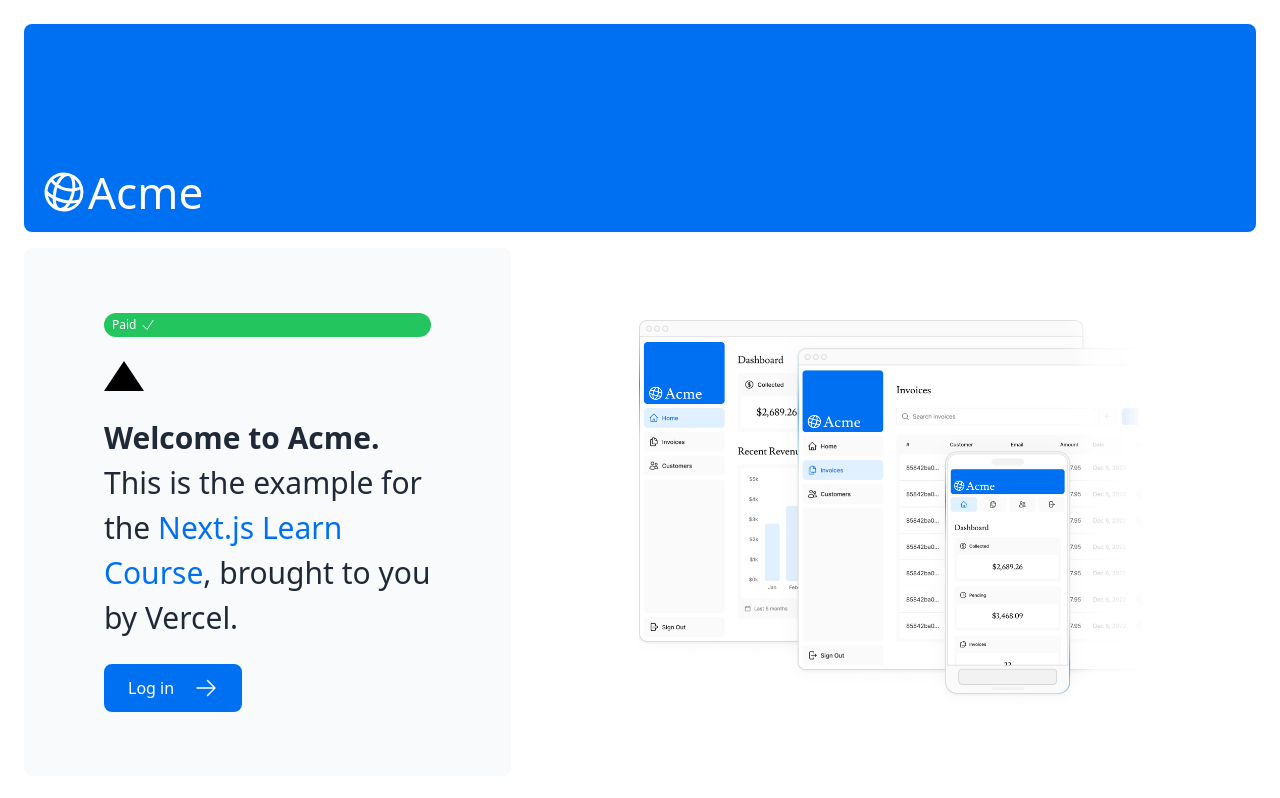
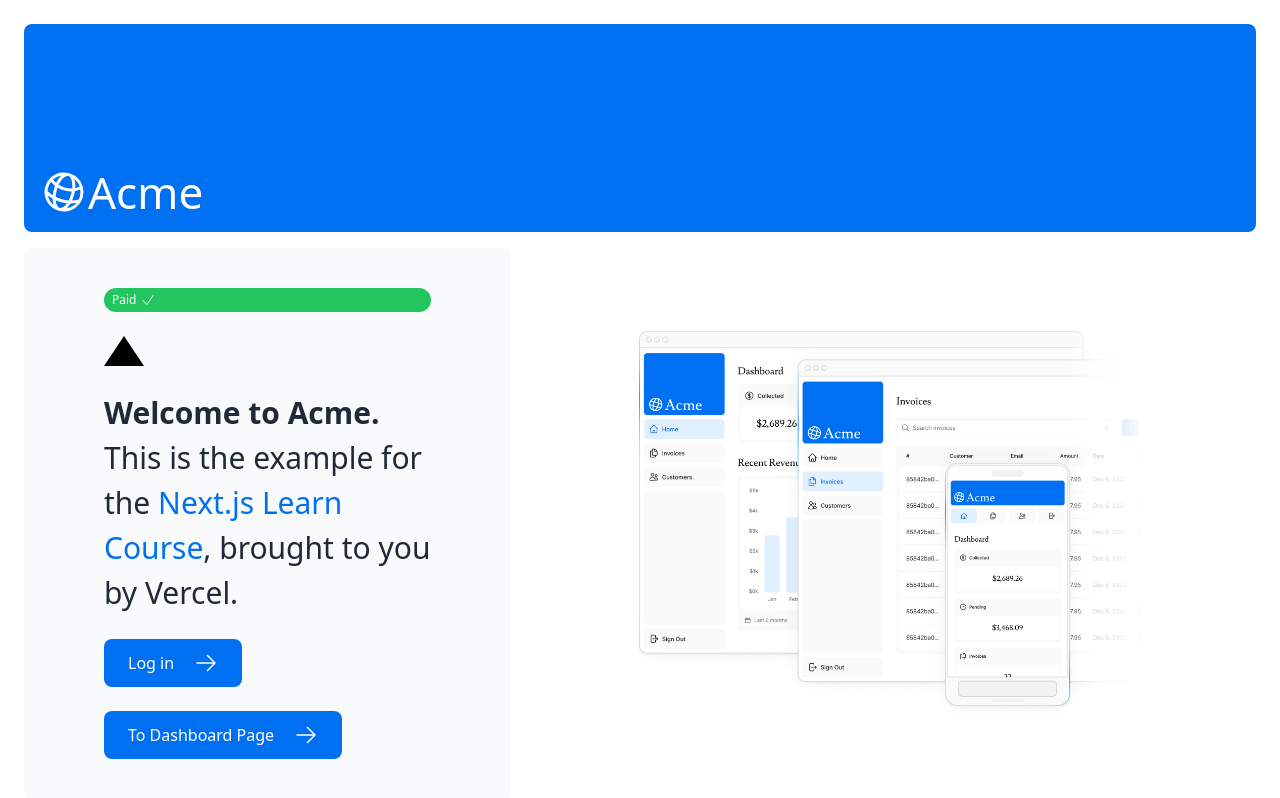
Before and after one commit to GN-L/nextjsProject, a Next.js app: page / in a window 1280 px wide. Shown: the top 798 px of the page. Built offline with nearby package versions, Linux system fonts and the light colour scheme.

Commit message:
feat: 添加仪表板路由入口，去除数据库获取延迟

```diff
--- a/app/lib/data.ts
+++ b/app/lib/data.ts
@@ -15,10 +15,6 @@
   try {
     // Artificially delay a response for demo purposes.
     // Don't do this in production :)
-
-    console.log('Fetching revenue data...');
-    await new Promise((resolve) => setTimeout(resolve, 3000));
-
     const data = await sql<Revenue[]>`SELECT * FROM revenue`;
 
     console.log('Data fetch completed after 3 seconds.');
@@ -32,7 +28,6 @@
 
 export async function fetchLatestInvoices() {
   try {
-    await new Promise((resolve) => setTimeout(resolve,2000))
     const data = await sql<LatestInvoiceRaw[]>`
       SELECT invoices.amount, customers.name, customers.image_url, customers.email, invoices.id
       FROM invoices
--- a/app/page.tsx
+++ b/app/page.tsx
@@ -30,6 +30,12 @@
           >
             <span>Log in</span> <ArrowRightIcon className="w-5 md:w-6" />
           </Link>
+          <Link
+            href="/dashboard"
+            className="flex items-center gap-5 self-start rounded-lg bg-blue-500 px-6 py-3 text-sm font-medium text-white transition-colors hover:bg-blue-400 md:text-base"
+          >
+            <span>To Dashboard Page</span> <ArrowRightIcon className="w-5 md:w-6" />
+          </Link>
         </div>
         <div className="flex items-center justify-center p-6 md:w-3/5 md:px-28 md:py-12">
           {/* Add Hero Images Here */}
```
